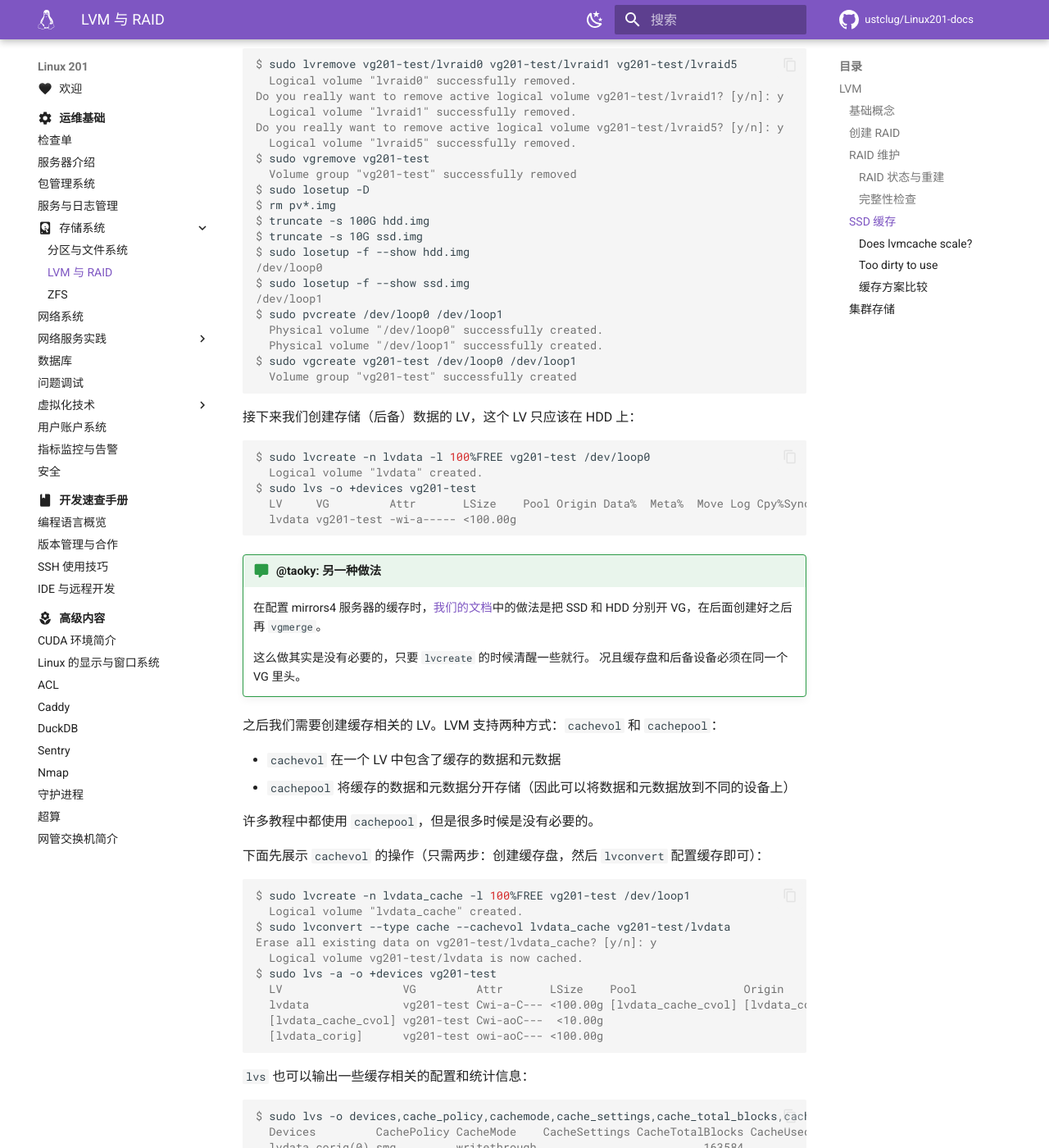
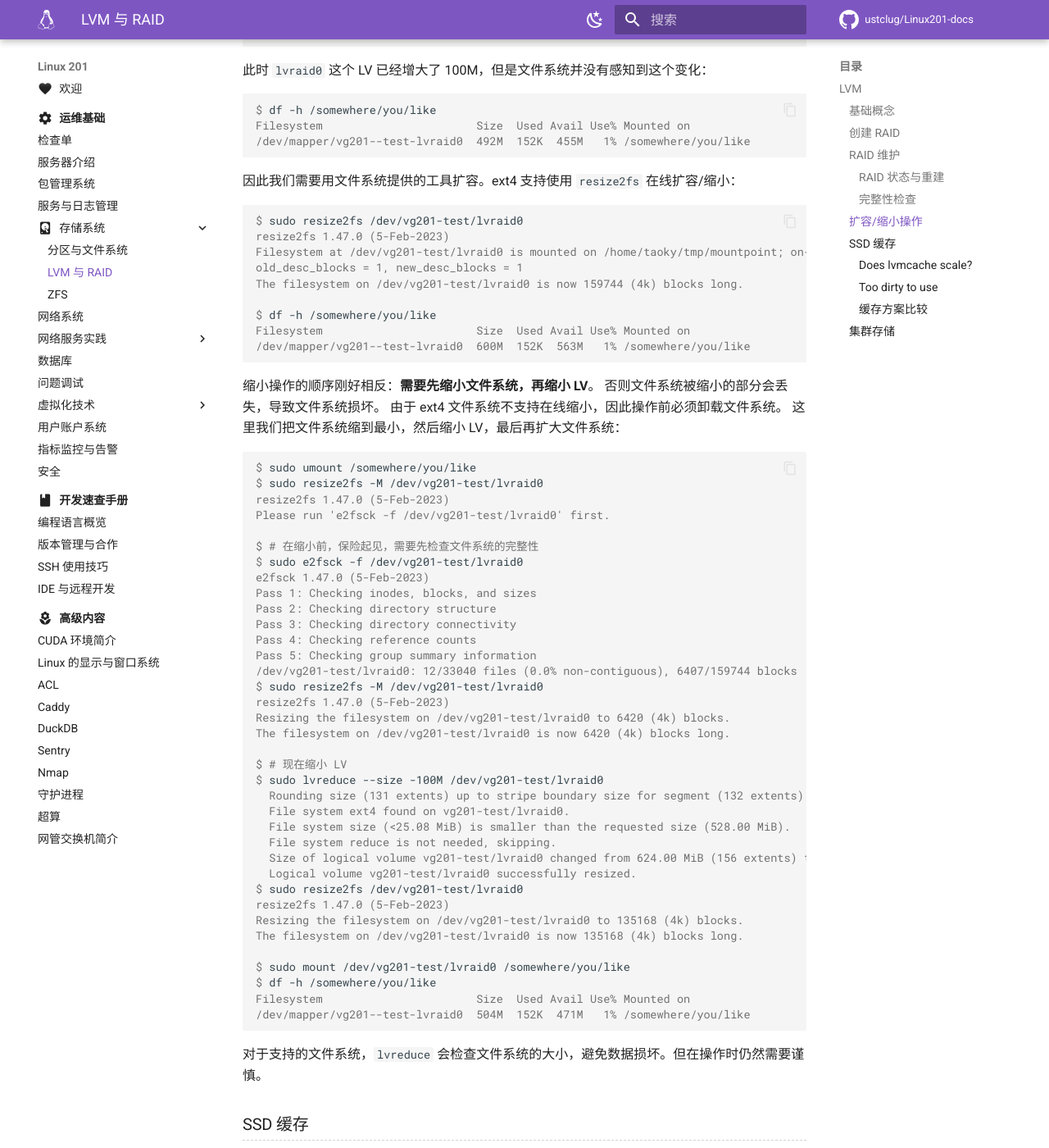
Before and after one commit to ustclug/Linux201-docs, an MkDocs documentation site: the page built from docs/ops/storage/lvm-raid.md, in a window 1280 px wide and 1400 px high, scrolled down 10809 px. Shown: the whole window at 82% size. Built offline with MkDocs 1.6.1 and Material for MkDocs 9.7.7, drawn with Linux system fonts in a browser that asks for light colours; comment, search, counter and statistics services are not loaded; some of the changed text lies outside the part shown.

Commit message:
ops/storage: lvm resize and some misc

````diff
--- a/docs/ops/storage/lvm-raid.md
+++ b/docs/ops/storage/lvm-raid.md
@@ -75,6 +75,7 @@ total 0
 crw------- 1 root root 10, 236 Feb 11 13:30 control
 lrwxrwxrwx 1 root root       7 Feb 12 00:09 vg201--test-lvol0 -> ../dm-0
 $ # /dev/mapper/vg201--test-lvol0 就是我们创建的逻辑卷（块设备），可以在上面创建文件系统。
+$ # 对应的设备文件也可以在 /dev/vg201-test/ 里面找到
 $ sudo lvchange -an vg201-test/lvol0  # 取消激活 (disactivate) 刚才创建的逻辑卷
 $ sudo lvs
   LV    VG         Attr       LSize Pool Origin Data%  Meta%  Move Log Cpy%Sync Convert
@@ -482,6 +483,109 @@ $ sudo lvs -o +raid_sync_action,raid_mismatch_count
     LVM 在发现数据不一致时会在内核日志中报告，并在可以修复的情况下自动修复。
 
     这项功能不是 scrub 的替代品。
+
+### 扩容/缩小操作
+
+LVM 支持在线扩容/缩小逻辑卷，有三个相关命令：`lvextend`（扩大）、`lvreduce`（缩小）、`lvresize`（通用）。
+让我们先在 lvraid0 上创建一个 ext4 文件系统并挂载，模拟在线场景：
+
+```console
+$ sudo mkfs.ext4 /dev/vg201-test/lvraid0
+mke2fs 1.47.0 (5-Feb-2023)
+Discarding device blocks: done
+Creating filesystem with 132096 4k blocks and 33040 inodes
+Filesystem UUID: 49e73c33-1ea2-43fa-8609-586389a11b98
+Superblock backups stored on blocks:
+	32768, 98304
+
+Allocating group tables: done
+Writing inode tables: done
+Creating journal (4096 blocks): done
+Writing superblocks and filesystem accounting information: done
+$ sudo mount /dev/vg201-test/lvraid0 /somewhere/you/like
+$ df -h /somewhere/you/like
+Filesystem                       Size  Used Avail Use% Mounted on
+/dev/mapper/vg201--test-lvraid0  492M  152K  455M   1% /somewhere/you/like
+```
+
+下面展示 `lvextend` 和 `lvreduce`。`lvresize` 的操作可以自行查阅。
+
+```console
+$ sudo lvextend --size +100M /dev/vg201-test/lvraid0
+  Using stripesize of last segment 64.00 KiB
+  Rounding size (154 extents) up to stripe boundary size for segment (156 extents).
+  Size of logical volume vg201-test/lvraid0 changed from 516.00 MiB (129 extents) to 624.00 MiB (156 extents).
+  Logical volume vg201-test/lvraid0 successfully resized.
+```
+
+此时 `lvraid0` 这个 LV 已经增大了 100M，但是文件系统并没有感知到这个变化：
+
+```console
+$ df -h /somewhere/you/like
+Filesystem                       Size  Used Avail Use% Mounted on
+/dev/mapper/vg201--test-lvraid0  492M  152K  455M   1% /somewhere/you/like
+```
+
+因此我们需要用文件系统提供的工具扩容。ext4 支持使用 `resize2fs` 在线扩容/缩小：
+
+```console
+$ sudo resize2fs /dev/vg201-test/lvraid0
+resize2fs 1.47.0 (5-Feb-2023)
+Filesystem at /dev/vg201-test/lvraid0 is mounted on /home/taoky/tmp/mountpoint; on-line resizing required
+old_desc_blocks = 1, new_desc_blocks = 1
+The filesystem on /dev/vg201-test/lvraid0 is now 159744 (4k) blocks long.
+
+$ df -h /somewhere/you/like
+Filesystem                       Size  Used Avail Use% Mounted on
+/dev/mapper/vg201--test-lvraid0  600M  152K  563M   1% /somewhere/you/like
+```
+
+缩小操作的顺序刚好相反：**需要先缩小文件系统，再缩小 LV**。
+否则文件系统被缩小的部分会丢失，导致文件系统损坏。
+由于 ext4 文件系统不支持在线缩小，因此操作前必须卸载文件系统。
+这里我们把文件系统缩到最小，然后缩小 LV，最后再扩大文件系统：
+
+
+```console
+$ sudo umount /somewhere/you/like
+$ sudo resize2fs -M /dev/vg201-test/lvraid0
+resize2fs 1.47.0 (5-Feb-2023)
+Please run 'e2fsck -f /dev/vg201-test/lvraid0' first.
+
+$ # 在缩小前，保险起见，需要先检查文件系统的完整性
+$ sudo e2fsck -f /dev/vg201-test/lvraid0
+e2fsck 1.47.0 (5-Feb-2023)
+Pass 1: Checking inodes, blocks, and sizes
+Pass 2: Checking directory structure
+Pass 3: Checking directory connectivity
+Pass 4: Checking reference counts
+Pass 5: Checking group summary information
+/dev/vg201-test/lvraid0: 12/33040 files (0.0% non-contiguous), 6407/159744 blocks
+$ sudo resize2fs -M /dev/vg201-test/lvraid0
+resize2fs 1.47.0 (5-Feb-2023)
+Resizing the filesystem on /dev/vg201-test/lvraid0 to 6420 (4k) blocks.
+The filesystem on /dev/vg201-test/lvraid0 is now 6420 (4k) blocks long.
+
+$ # 现在缩小 LV
+$ sudo lvreduce --size -100M /dev/vg201-test/lvraid0
+  Rounding size (131 extents) up to stripe boundary size for segment (132 extents).
+  File system ext4 found on vg201-test/lvraid0.
+  File system size (<25.08 MiB) is smaller than the requested size (528.00 MiB).
+  File system reduce is not needed, skipping.
+  Size of logical volume vg201-test/lvraid0 changed from 624.00 MiB (156 extents) to 528.00 MiB (132 extents).
+  Logical volume vg201-test/lvraid0 successfully resized.
+$ sudo resize2fs /dev/vg201-test/lvraid0
+resize2fs 1.47.0 (5-Feb-2023)
+Resizing the filesystem on /dev/vg201-test/lvraid0 to 135168 (4k) blocks.
+The filesystem on /dev/vg201-test/lvraid0 is now 135168 (4k) blocks long.
+
+$ sudo mount /dev/vg201-test/lvraid0 /somewhere/you/like
+$ df -h /somewhere/you/like
+Filesystem                       Size  Used Avail Use% Mounted on
+/dev/mapper/vg201--test-lvraid0  504M  152K  471M   1% /somewhere/you/like
+```
+
+对于支持的文件系统，`lvreduce` 会检查文件系统的大小，避免数据损坏。但在操作时仍然需要谨慎。
 
 ### SSD 缓存
 
@@ -1106,6 +1210,7 @@ $ sudo lvs -a
 | EnhanceIO | readonly (writearound), writethrough, writeback | lru, fifo, random | 早期的 SSD 缓存方案 | ☠️ [9 年前](https://github.com/stec-inc/EnhanceIO/commit/104d4287f32da28f51efc5a451e62e4071322480) |
 | Flashcache | writethrough, writeback, writearound | fifo, lru | FaceBook 开发的早期 SSD 缓存方案 | ☠️ [7 年前](https://github.com/facebookarchive/flashcache/commit/437afbfe233e94589948b76743c6489080cdd100) |
 | [OpenCAS](https://open-cas.github.io/index.html) | writethrough, writeback, writearound, write-invalidate, write-only | lru (?) | SPDK 的一部分 | [3 个月前](https://github.com/Open-CAS/open-cas-linux/commit/fd39e912cc4ec4f02741269df81cd6bcc88b18b8)  |
+| bcachefs | writethrough, writeback, writearound | lru[^bcachefs-principles] | 由 bcache 作者开发的新 CoW 文件系统，内置 SSD 缓存支持 | [活跃开发](https://evilpiepirate.org/git/bcachefs.git) |
 
 ### 集群存储
 
@@ -1113,3 +1218,4 @@ LVM 支持多机共享存储。在这种场景下，集群中的服务器通过
 
 [^rhel-version]: 推荐查看最新版本的 RHEL 手册进行阅读，因为新版本可能包含一些新特性，并且 Debian 的版本更新比 RHEL 更快。本链接指向目前最新的 RHEL 9 的 LVM 手册。
 [^time]: Retrieved on 2024-02-18.
+[^bcachefs-principles]: "Buckets containing only cached data are discarded as needed by the allocator in LRU order" ([bcachefs: Principles of Operation](https://bcachefs.org/bcachefs-principles-of-operation.pdf) 2.2.4)
````
Also changed, not shown: docs/ops/storage/filesystem.md (+1 -1 lines).
